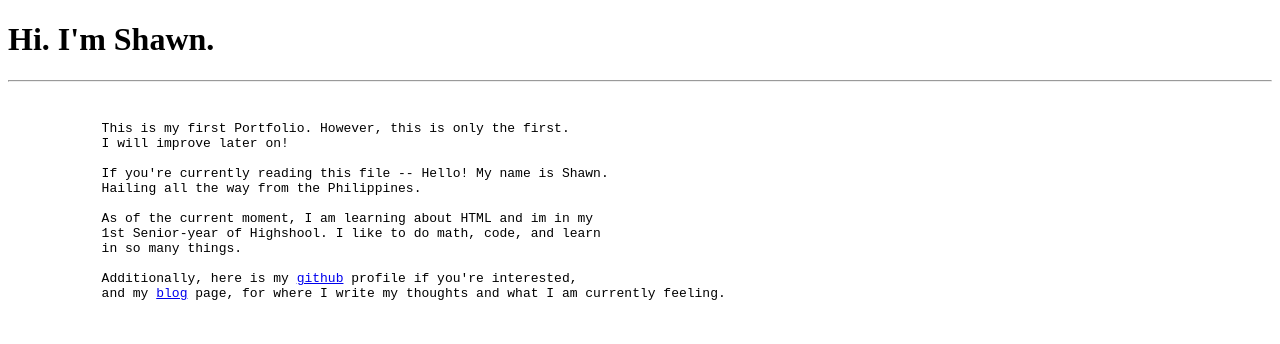
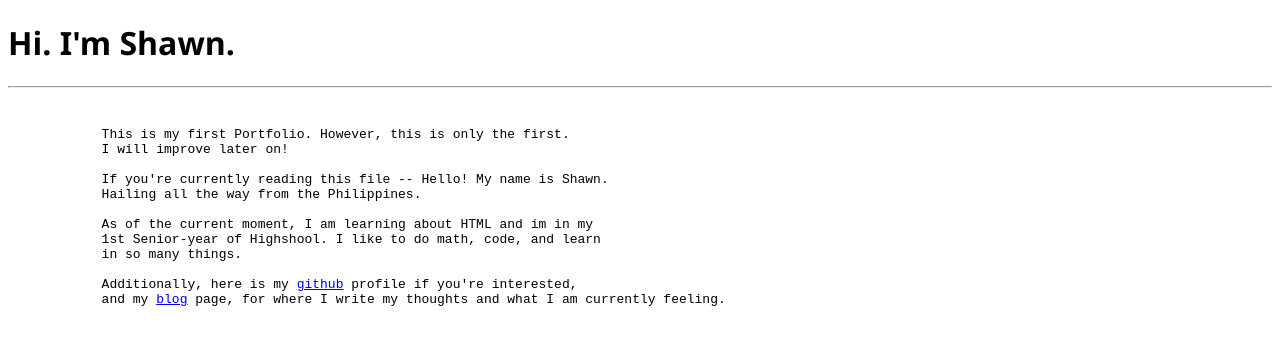
Before and after one commit to Shinfu01/HTML-stuff, a plain HTML site: page index.html in a window 1280 px wide. Drawn offline with Linux system fonts and the light colour scheme.

Commit message:
css added

```diff
--- /dev/null
+++ b/index.css
@@ -0,0 +1,3 @@
+#fonth1{
+    font-family: 'Segoe UI', Tahoma, Geneva, Verdana, sans-serif;
+}
--- a/index.html
+++ b/index.html
@@ -2,9 +2,10 @@
 <html>
     <head>
         <title>Portfolio</title>
+        <link rel="stylesheet" href="index.css">
     </head>
     <body>
-        <h1>Hi. I'm Shawn.</h1>
+        <h1 id="fonth1">Hi. I'm Shawn.</h1>
         <hr>
         <br>
         <pre>
```
